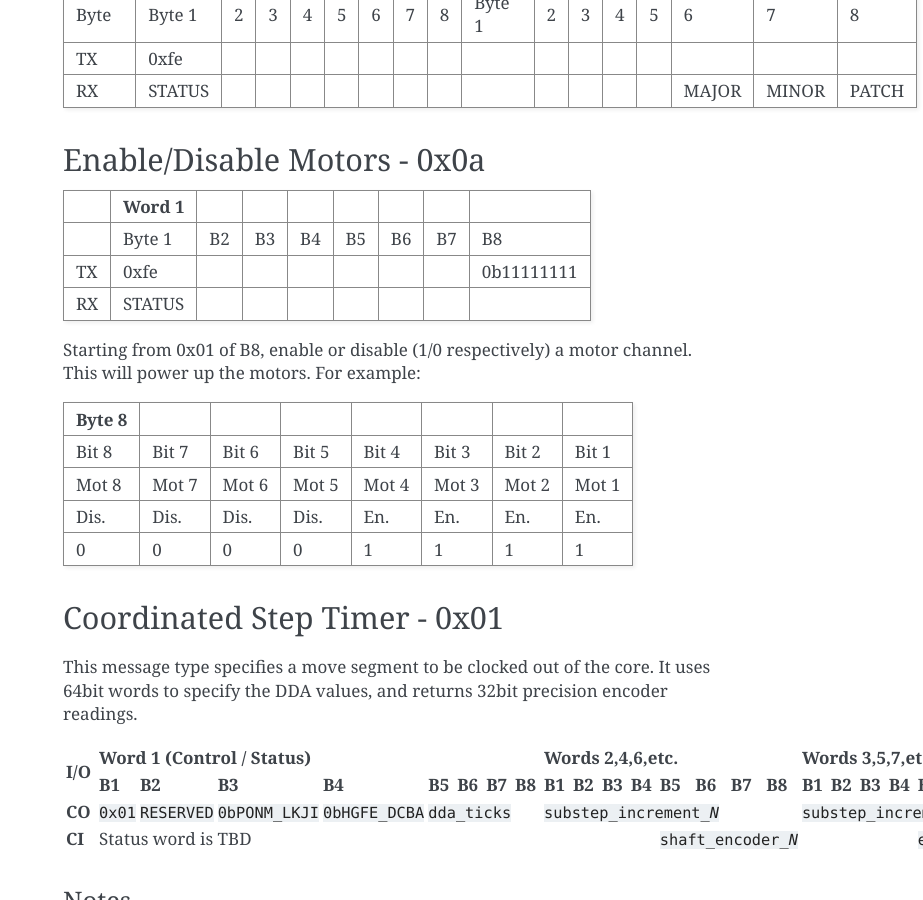
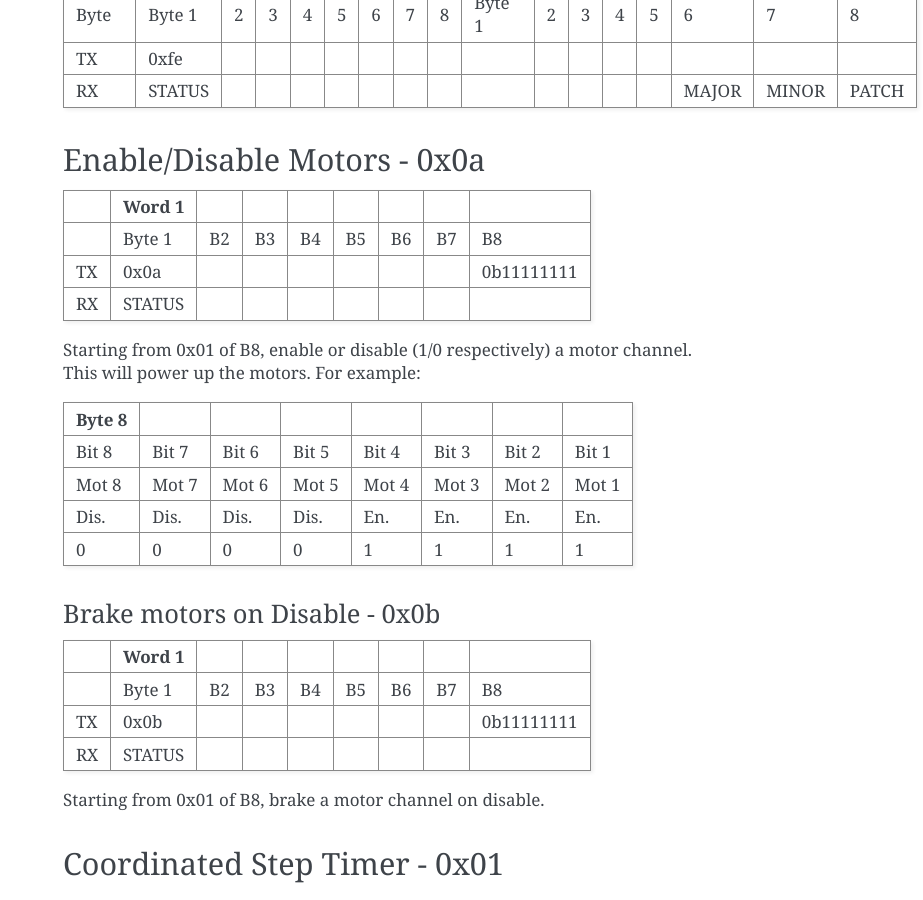
Before and after one commit to RAPcores/rapcores, a Sphinx documentation site: the page built from docs/spi_spec.md, in a window 1280 px wide and 900 px high, scrolled down 1362 px. Shown: the whole window, without its empty margins (357-1280 px from the left). Built offline with Sphinx 7.4.7, drawn with Linux system fonts in a browser that asks for light colours; some of the changed text lies outside the part shown.

Commit message:
[docs] update enable and braking modes

```diff
--- a/docs/spi_spec.md
+++ b/docs/spi_spec.md
@@ -52,7 +52,7 @@ SPI controller devices.
 |  | Word 1 |  |  |  |  |  |  |          |
 |--|--------|--|--|--|--|--|--|----------|
 |  | Byte 1 |B2|B3|B4|B5|B6|B7|B8        |
-|TX| 0xfe   |  |  |  |  |  |  |0b11111111|
+|TX| 0x0a   |  |  |  |  |  |  |0b11111111|
 |RX| STATUS |  |  |  |  |  |  |          |
 
 Starting from 0x01 of B8, enable or disable (1/0 respectively) a motor channel.
@@ -64,6 +64,16 @@ This will power up the motors. For example:
 |Mot 8| Mot 7 | Mot 6|Mot 5| Mot 4| Mot 3| Mot 2| Mot 1|
 | Dis. | Dis.  | Dis.| Dis.| En.  | En.  | En.  | En.  |
 | 0    |  0    | 0   | 0   | 1    | 1    | 1    | 1    |
+
+### Brake motors on Disable - 0x0b
+
+|  | Word 1 |  |  |  |  |  |  |          |
+|--|--------|--|--|--|--|--|--|----------|
+|  | Byte 1 |B2|B3|B4|B5|B6|B7|B8        |
+|TX| 0x0b   |  |  |  |  |  |  |0b11111111|
+|RX| STATUS |  |  |  |  |  |  |          |
+
+Starting from 0x01 of B8, brake a motor channel on disable.
 
 ## Coordinated Step Timer - 0x01
 This message type specifies a move segment to be clocked out of the core. It uses 64bit words to specify the DDA values, and returns 32bit precision encoder readings.
```
